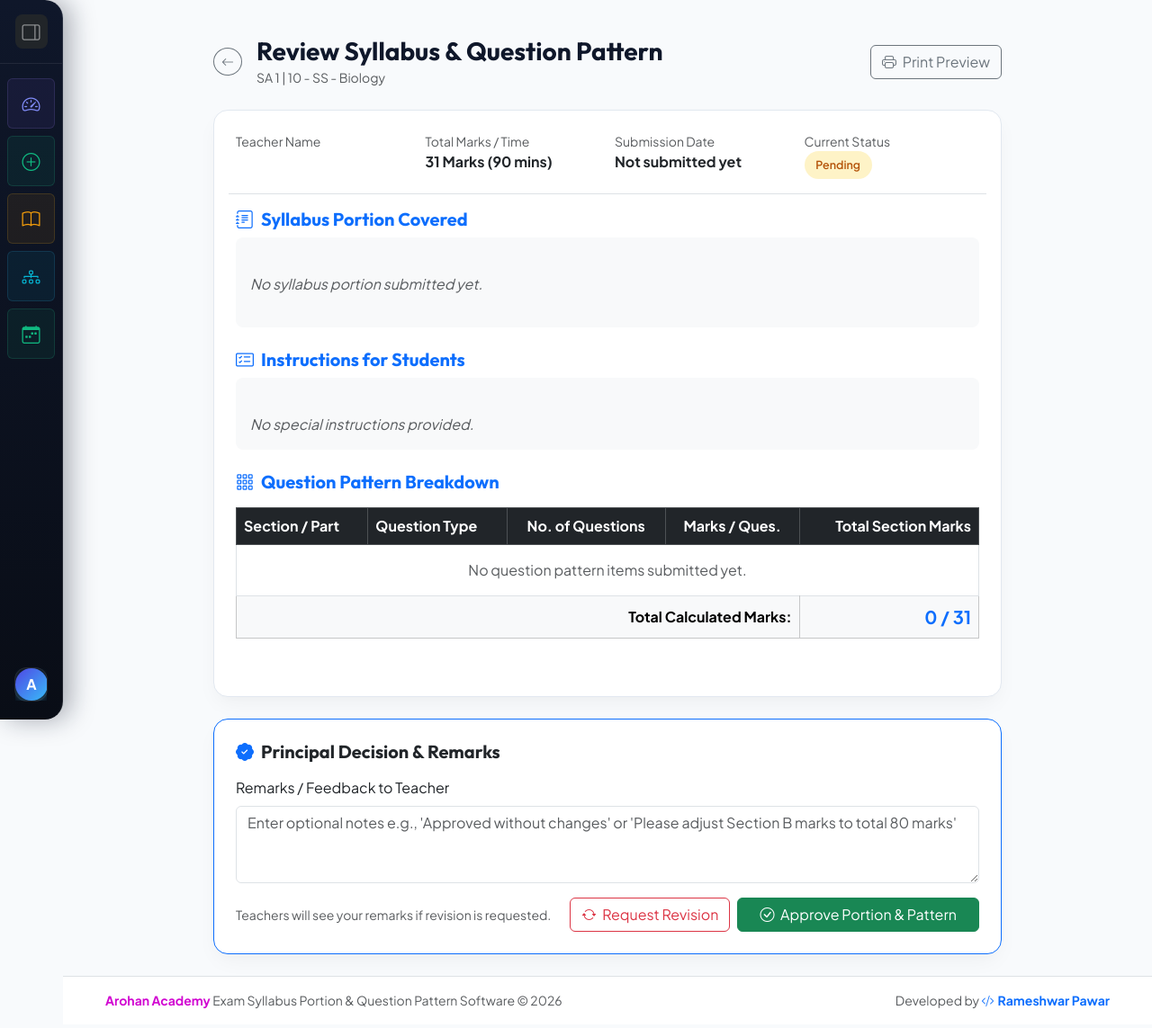
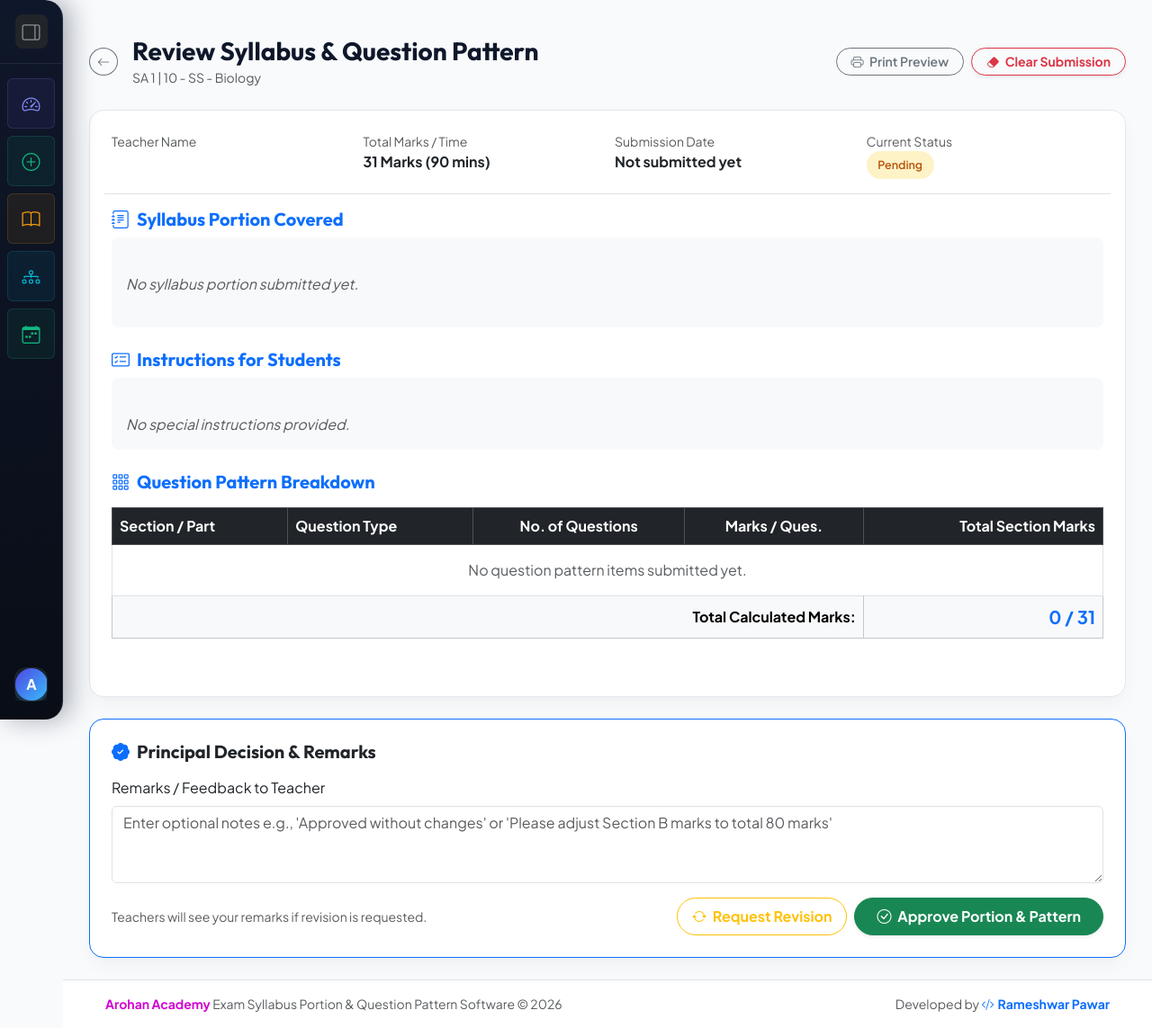
Before and after one commit to prameshwar4378/Exam-Portion-Pattern, a Django app: page /submission/17d8dfa0-2f43-4441-9e80-ce2b77cb812c/review/ in a window 1280 px wide. Shown: the whole page at 90% size. Before the commit the page ends 1121 px from the top, so only its background shows below. Run offline with Django 5.2, Linux system fonts and the light colour scheme; a user stored in the database is signed in; data comes from the database, SQL or seed files in the repository; both versions use the stored data as it was after the commit.

Commit message:
18/6/2026

```diff
--- a/core/models.py
+++ b/core/models.py
@@ -24,6 +24,23 @@ class Division(models.Model):
 
     def __str__(self):
         return f"{self.standard} - {self.division_name}"
+
+    def save(self, *args, **kwargs):
+        is_new = self.pk is None
+        old_name = None
+        if not is_new:
+            old_obj = Division.objects.filter(pk=self.pk).first()
+            if old_obj:
+                old_name = str(old_obj)
+
+        super().save(*args, **kwargs)
+
+        new_name = str(self)
+        # Instantly update all linked PortionSubmissions when a Division is created or edited
+        from core.models import PortionSubmission
+        PortionSubmission.objects.filter(division_ref=self).update(class_name=new_name)
+        if old_name and old_name != new_name:
+            PortionSubmission.objects.filter(class_name=old_name).update(class_name=new_name, division_ref=self)
 
 
 class Exam(models.Model):
@@ -79,8 +96,16 @@ class PortionSubmission(models.Model):
     class Meta:
         ordering = ['class_name', 'subject_name']
 
-    def __str__(self):
-        return f"{self.class_name} - {self.subject_name} ({self.teacher_name})"
+    @property
+    def display_class_name(self):
+        if self.division_ref:
+            return str(self.division_ref)
+        return self.class_name
+
+    def save(self, *args, **kwargs):
+        if self.division_ref:
+            self.class_name = str(self.division_ref)
+        super().save(*args, **kwargs)
 
     @property
     def total_calculated_marks(self):
--- a/core/urls.py
+++ b/core/urls.py
@@ -13,6 +13,7 @@ urlpatterns = [
 
     path('submission/<uuid:submission_id>/review/', views.review_submission, name='review_submission'),
     path('submission/<uuid:submission_id>/print/', views.print_submission_view, name='print_submission'),
+    path('submission/<uuid:submission_id>/delete/', views.delete_submission, name='delete_submission'),
     path('exam/<int:exam_id>/compiled-report/', views.compiled_exam_report, name='compiled_exam_report'),
     path('exam/<int:exam_id>/customize/', views.customize_exam_subjects, name='customize_exam_subjects'),
 
--- a/core/views.py
+++ b/core/views.py
@@ -76,7 +76,7 @@ def exam_detail_dashboard(request, exam_id):
     from collections import defaultdict
     grouped_dict = defaultdict(list)
     for sub in submissions:
-        grouped_dict[sub.class_name].append(sub)
+        grouped_dict[sub.display_class_name].append(sub)
 
     submission_groups = []
     for class_name, subs in grouped_dict.items():
@@ -166,6 +166,28 @@ def print_submission_view(request, submission_id):
     return render(request, 'core/print_submission.html', {'submission': submission})
 
 @login_required
+def delete_submission(request, submission_id):
+    submission = get_object_or_404(PortionSubmission, id=submission_id)
+    exam_id = submission.exam.id
+    subject_name = submission.subject_name
+    class_name = submission.class_name
+
+    # Clear teacher-submitted information and reset status back to PENDING
+    submission.syllabus_portion = ''
+    submission.instructions_for_students = ''
+    submission.status = 'PENDING'
+    submission.submitted_at = None
+    submission.teacher_name = ''
+    submission.principal_remarks = ''
+    submission.save()
+
+    # Clear associated question pattern items
+    submission.pattern_items.all().delete()
+
+    messages.success(request, f"Submission content for {subject_name} ({class_name}) has been cleared and reset to Pending!")
+    return redirect('exam_detail_dashboard', exam_id=exam_id)
+
+@login_required
 def compiled_exam_report(request, exam_id):
     from .models import ExamTimetable
     exam = get_object_or_404(Exam, id=exam_id)
@@ -175,7 +197,7 @@ def compiled_exam_report(request, exam_id):
     from collections import defaultdict
     grouped_classes = defaultdict(list)
     for sub in submissions:
-        grouped_classes[sub.class_name].append(sub)
+        grouped_classes[sub.display_class_name].append(sub)
 
     class_reports = []
     for class_name, subs in grouped_classes.items():
--- a/templates/core/review_submission.html
+++ b/templates/core/review_submission.html
@@ -1,9 +1,9 @@
 {% extends 'base.html' %}
 
-{% block title %}Review Submission - {{ submission.subject_name }} ({{ submission.class_name }}){% endblock %}
+{% block title %}Review Submission - {{ submission.subject_name }} ({{ submission.display_class_name }}){% endblock %}
 
 {% block content %}
-<div class="container" style="max-width: 900px;">
+<div class="container-fluid px-md-4" style="max-width: 1200px;">
     <div class="d-flex align-items-center justify-content-between mb-4">
         <div class="d-flex align-items-center">
             <a href="{% url 'exam_detail_dashboard' submission.exam.id %}" class="btn btn-sm btn-outline-secondary rounded-circle me-3" title="Back to Exam Dashboard">
@@ -11,13 +11,16 @@
             </a>
             <div>
                 <h3 class="fw-bold mb-0">Review Syllabus & Question Pattern</h3>
-                <span class="text-muted small">{{ submission.exam.title }} | {{ submission.class_name }} - {{ submission.subject_name }}</span>
+                <span class="text-muted small">{{ submission.exam.title }} | {{ submission.display_class_name }} - {{ submission.subject_name }}</span>
             </div>
         </div>
 
-        <div>
-            <a href="{% url 'print_submission' submission.id %}" target="_blank" class="btn btn-outline-secondary">
+        <div class="d-flex align-items-center gap-2">
+            <a href="{% url 'print_submission' submission.id %}" target="_blank" class="btn btn-outline-secondary btn-sm rounded-pill px-3 fw-semibold">
                 <i class="bi bi-printer me-1"></i> Print Preview
+            </a>
+            <a href="{% url 'delete_submission' submission.id %}" class="btn btn-outline-danger btn-sm rounded-pill px-3 fw-bold shadow-sm" onclick="return confirm('Are you sure you want to clear and reset all teacher-submitted content for {{ submission.subject_name }} ({{ submission.display_class_name }}) back to Pending?');">
+                <i class="bi bi-eraser-fill me-1"></i> Clear Submission
             </a>
         </div>
     </div>
@@ -118,13 +121,13 @@
                 <textarea name="principal_remarks" id="principal_remarks" class="form-control" rows="3" placeholder="Enter optional notes e.g., 'Approved without changes' or 'Please adjust Section B marks to total 80 marks'">{{ submission.principal_remarks }}</textarea>
             </div>
 
-            <div class="d-flex justify-content-between align-items-center">
+            <div class="d-flex flex-column flex-sm-row justify-content-between align-items-sm-center gap-3">
                 <span class="text-muted small">Teachers will see your remarks if revision is requested.</span>
-                <div class="d-flex gap-2">
-                    <button type="submit" name="action" value="request_revision" class="btn btn-outline-danger">
+                <div class="d-flex gap-2 flex-wrap">
+                    <button type="submit" name="action" value="request_revision" class="btn btn-outline-warning rounded-pill px-3 py-2 fw-bold">
                         <i class="bi bi-arrow-repeat me-1"></i> Request Revision
                     </button>
-                    <button type="submit" name="action" value="approve" class="btn btn-success px-4">
+                    <button type="submit" name="action" value="approve" class="btn btn-success rounded-pill px-4 py-2 fw-bold shadow-sm">
                         <i class="bi bi-check-circle me-1"></i> Approve Portion & Pattern
                     </button>
                 </div>
```
Also changed, not shown: db.sqlite3, static/images.jpg (renamed from static/img/logo.jpg).
